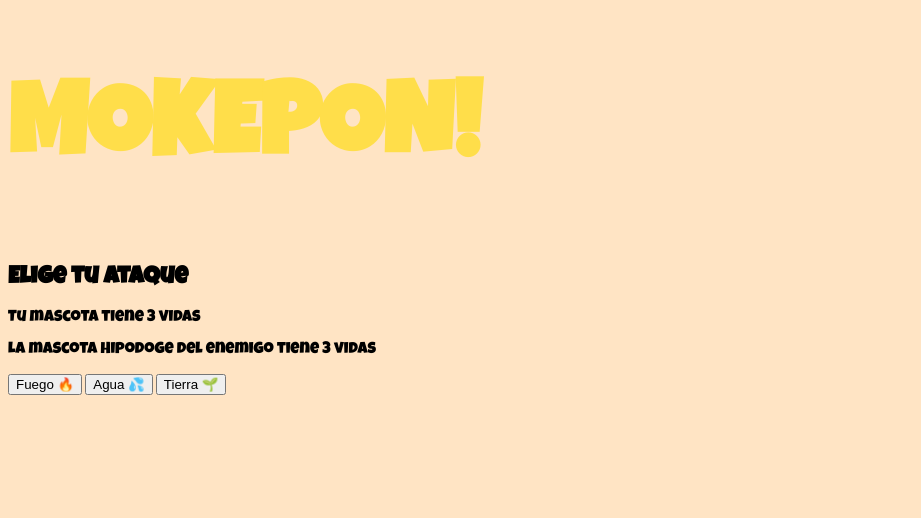
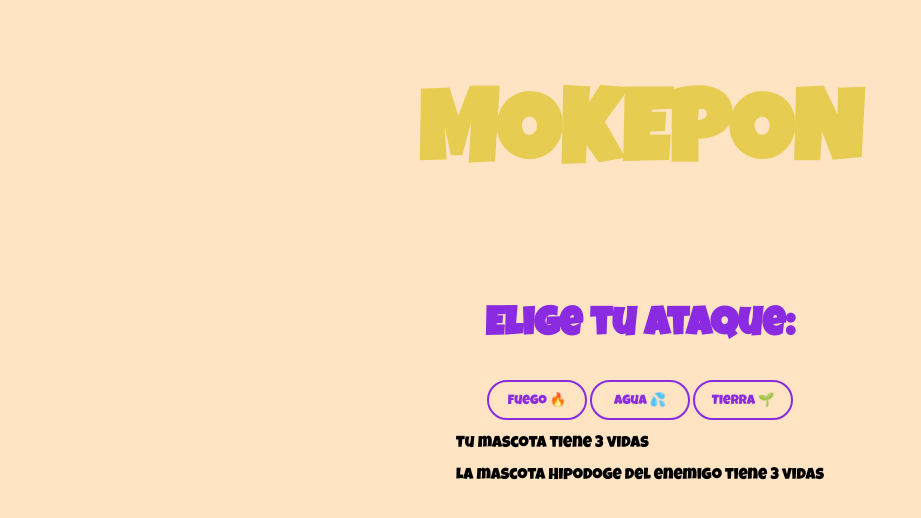
Before and after one commit to mikerb95/mokepon, a plain HTML site: page index.html in a window 1280 px wide. Both pictures are taken after a click on the button "Seleccionar". Shown: the whole page, without its empty margins (0-921 px from the left). Drawn offline with Linux system fonts and the light colour scheme.

Commit message:
clase 39

```diff
--- a/index.html
+++ b/index.html
@@ -8,7 +8,7 @@
 </head>
 <body>
     <section id="seleccionar-mascota">
-        <h1 class="titulo">MOKEPON!</h1>
+        <h1 class="titulo">MOKEPON</h1>
 
         <h2 class="subtitulo">Elige tu mascota:</h2>
 
@@ -36,25 +36,28 @@
     </section>
 
     <section id="seleccionar-ataque">
-        <h1 class="titulo">MOKEPON!</h1>
-        <H2>Elige tu ataque</H2>
+        <h1 class="titulo">MOKEPON</h1>
 
-        <p>Tu mascota <span id="mascota-jugador"></span> tiene <span id="vidas-jugador">3</span> vidas</p>
-        <p>La mascota <span id="mascota-enemigo"></span> del enemigo tiene <span id="vidas-enemigo">3</span> vidas</p>
+        <h2 class="subtitulo">Elige tu ataque:</h2>
 
-        <P>
-            <button id="boton-fuego">Fuego 🔥</button>
-            <button id="boton-agua">Agua 💦</button>
-            <button id="boton-tierra">Tierra 🌱</button>
-        </P>
-    </section>
+        <div>
+            <button id="boton-fuego" class="boton-de-ataque">Fuego 🔥</button>
+            <button id="boton-agua" class="boton-de-ataque">Agua 💦</button>
+            <button id="boton-tierra" class="boton-de-ataque">Tierra 🌱</button>
+        </div>
 
-    <section id="mensajes">
+        <div>
+            <section id="mensajes"></section>
 
-    </section>
+            <section id="reiniciar">
+                <button id="boton-reiniciar">Reiniciar</button>
+            </section>
+        </div>
 
-    <section id="reiniciar">
-        <button id="boton-reiniciar">Reiniciar</button>
+        <div>
+            <p>Tu mascota <span id="mascota-jugador"></span> tiene <span id="vidas-jugador">3</span> vidas</p>
+            <p>La mascota <span id="mascota-enemigo"></span> del enemigo tiene <span id="vidas-enemigo">3</span> vidas</p>
+        </div>
     </section>
 
     <script src="./js/mokepon.js"></script>
--- a/js/mokepon.js
+++ b/js/mokepon.js
@@ -29,7 +29,7 @@ function seleccionarMascotaJugador() {
     sectionSeleccionarMascota.style.display = 'none'
 
     let sectionSeleccionarAtaque = document.getElementById('seleccionar-ataque')
-    sectionSeleccionarAtaque.style.display = 'block'
+    sectionSeleccionarAtaque.style.display = 'flex'
 
     let inputHipodoge = document.getElementById('hipodoge')
     let inputCapipepo = document.getElementById('capipepo')
--- a/styles.css
+++ b/styles.css
@@ -15,12 +15,13 @@ body {
 }
 
 .titulo {
-    color: rgb(255, 222, 74);
+    color: rgb(231, 204, 82);
     font-size: 100px;
 }
 
 .subtitulo {
     font-size: 40px;
+    color:blueviolet;
 }
 
 .tarjetas{
@@ -45,6 +46,34 @@ body {
     width: 80px;
 }
 
+#boton-mascota {
+    font-family: "Luckiest Guy";
+    width: 180px;
+    height: 40px;
+    border-radius: 20px;
+    background: transparent;
+    border: 2px solid blueviolet;
+    color:blueviolet;
+    margin-top: 30px;
+}
+
 input {
     display: none;
 }
+
+#seleccionar-ataque {
+    flex-direction: column;
+    align-items: center;
+}
+
+.boton-de-ataque {
+    font-family: "Luckiest Guy";
+    background-color: #4cd2db;
+    background: transparent;
+    padding: 10px;
+    box-sizing: border-box;
+    border-radius: 20px;
+    border: 2px solid blueviolet;
+    color:blueviolet;
+    width: 100px;
+}
```
